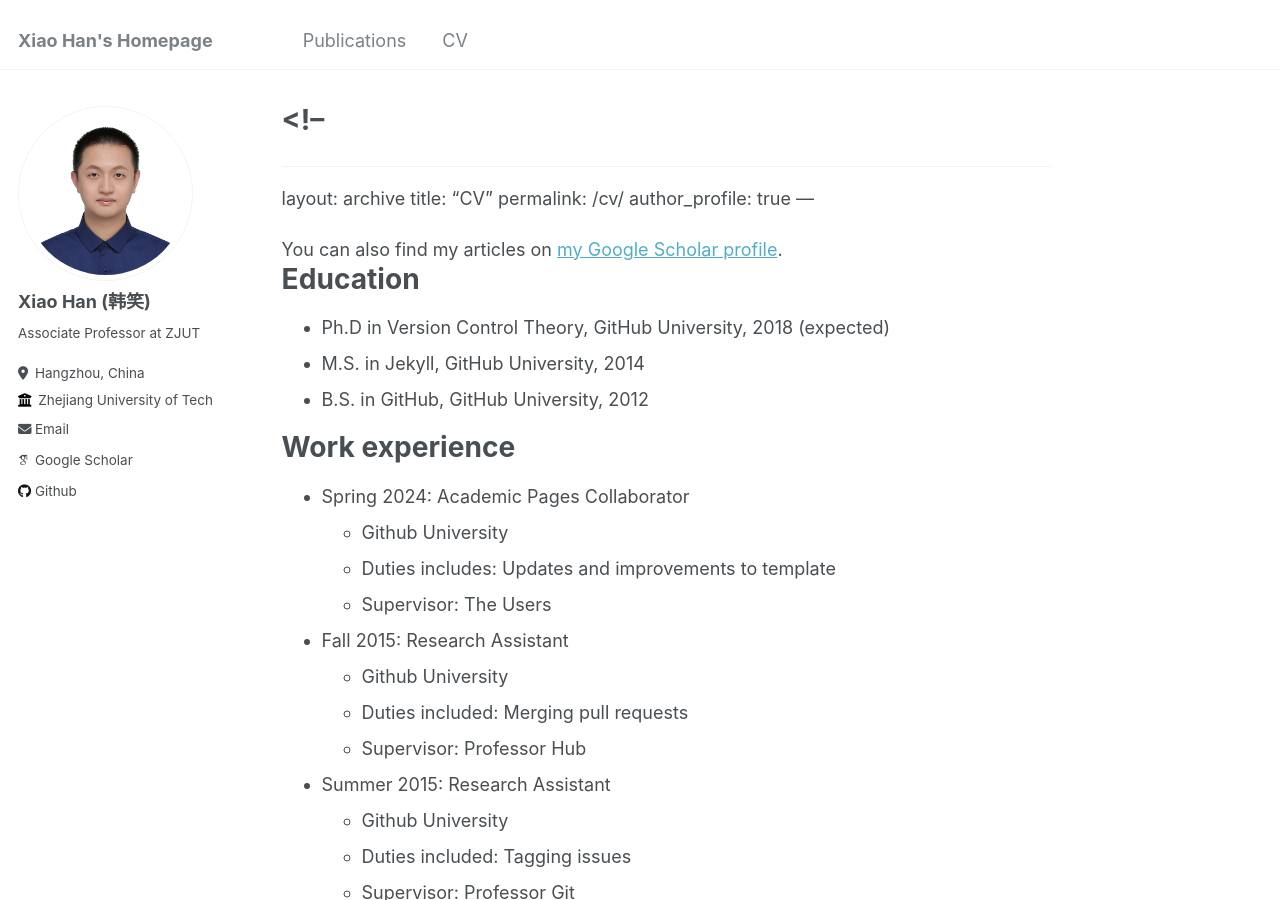
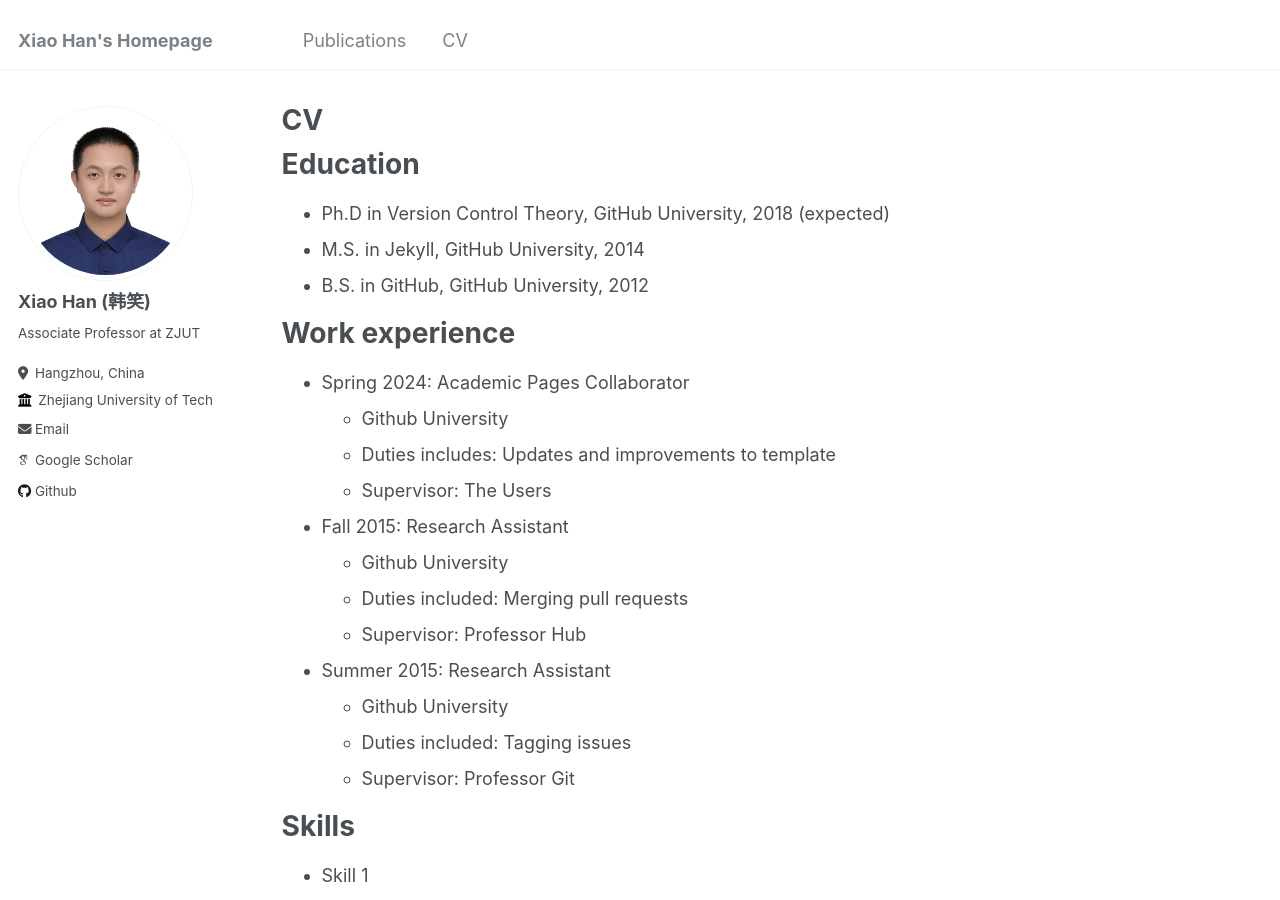
Before and after one commit to hahahenha/hahahenha.github.io, a Jekyll site: the page built from _pages/cv.md, in a window 1280 px wide and 900 px high. Built offline with Jekyll 4.4.1, drawn with Linux system fonts in a browser that asks for light colours; some web fonts are replaced; our own code applies the rules of GitHub Pages for plain Markdown files.

Commit message:
Update cv.md

```diff
--- a/_pages/cv.md
+++ b/_pages/cv.md
@@ -1,3 +1,17 @@
+---
+layout: archive
+title: "CV"
+permalink: /cv/
+author_profile: true
+---
+
+{% include base_path %}
+
+
+{% for post in site.cv %}
+  {% include archive-single.html %}
+{% endfor %}
+
 <!--
 ---
 layout: archive
@@ -15,19 +29,6 @@ redirect_to: "https://www.hahahenha.net/static/CV/CV_HX.pdf"
   window.location.href = "{{ page.redirect_to }}";
 </script>
 -->
-
-
-
----
-layout: archive
-title: "CV"
-permalink: /cv/
-author_profile: true
----
-
-{% if site.author.googlescholar %}
-  <div class="wordwrap">You can also find my articles on <a href="{{site.author.googlescholar}}">my Google Scholar profile</a>.</div>
-{% endif %}
 
 Education
 ======
```
